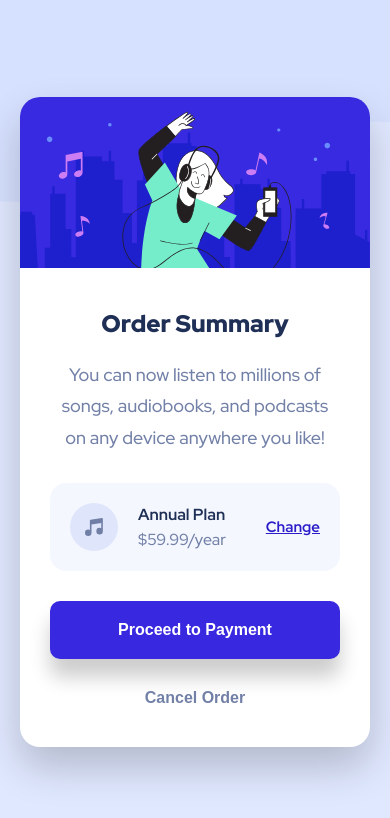
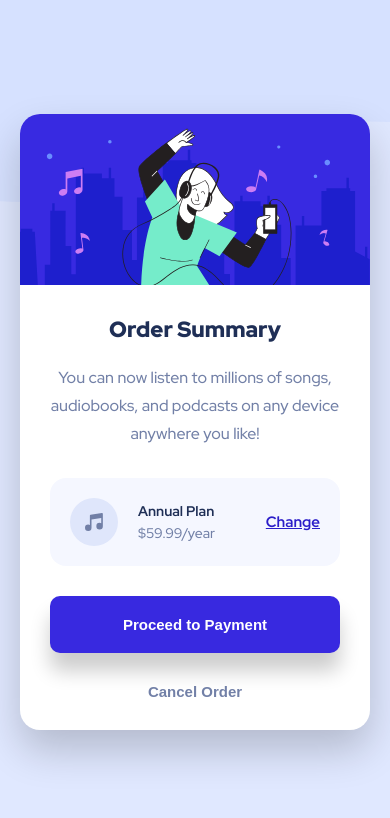
Before and after one commit to remscodes/frontend-mentor, a website built with Vite: page newbie/order-summary-component/index.html in a window 390 px wide. Built offline with nearby package versions, Linux system fonts and the light colour scheme.

Commit message:
[order-summary-component] Improve responsive

```diff
--- a/newbie/order-summary-component/index.css
+++ b/newbie/order-summary-component/index.css
@@ -197,12 +197,24 @@ main {
     max-width: 400px;
   }
 
-  .card__title {
-    font-size: 24px;
+  .card__content {
+    padding: 10px 30px;
   }
 
-  .card__content {
-    padding: 20px 30px;
+  .card__title {
+    font-size: 22px;
+  }
+
+  .card__text {
+    font-size: 16px;
+  }
+
+  .offer__plan {
+    font-size: 14px;
+  }
+
+  .my-button {
+    font-size: 15px;
   }
 
   .attribution {
```
